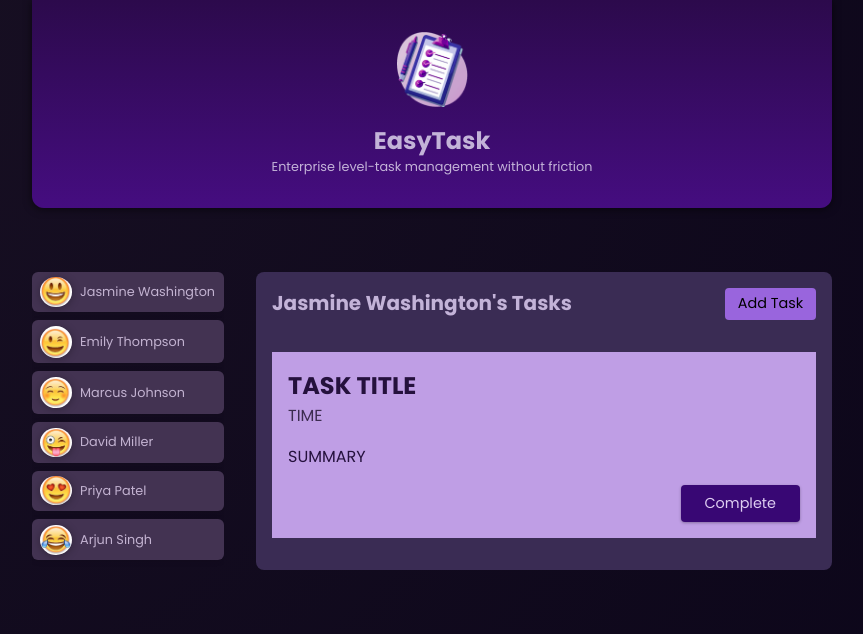
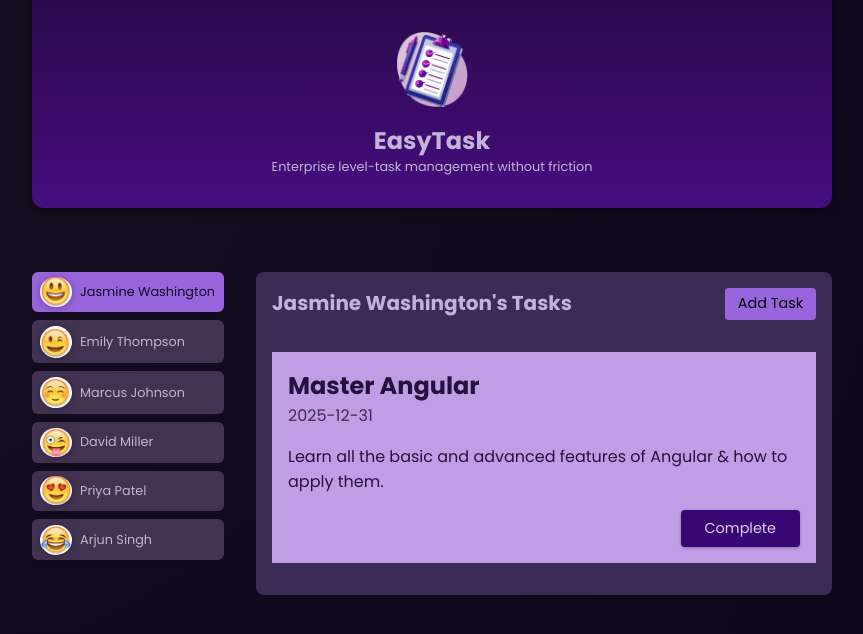
Before and after one commit to Gili-Bolak/angular-project, an Angular app: page / in a window 1280 px wide. Both pictures are taken after a click on the button "Jasmine Washington". Shown: the top 634 px of the page, without its empty margins (208-1071 px from the left). Built offline with nearby package versions, Linux system fonts and the light colour scheme.

Commit message:
add user and task models. made the complete button active

```diff
--- a/src/app/app.component.html
+++ b/src/app/app.component.html
@@ -4,7 +4,7 @@
   <ul id="users">
     @for (user of users; track user.id) {
         <li>
-            <app-user [user]="user" (select)="onSelectUser($event)" />
+            <app-user [selected]="user.id === selectedUserId" [user]="user" (select)="onSelectUser($event)" />
         </li>
     }
   </ul>
--- a/src/app/tasks/task/task.component.html
+++ b/src/app/tasks/task/task.component.html
@@ -1,8 +1,8 @@
 <article>
-    <h2>TASK TITLE</h2>
-    <time>TIME</time>
-    <p>SUMMARY</p>
+    <h2>{{task.title}}</h2>
+    <time>{{task.dueDate}}</time>
+    <p>{{task.summary}}</p>
     <p class="actions">
-        <button>Complete</button>
+        <button (click)="onCompleteTask()">Complete</button>
     </p>
 </article>
--- a/src/app/tasks/task/task.component.ts
+++ b/src/app/tasks/task/task.component.ts
@@ -1,4 +1,5 @@
-import { Component } from '@angular/core';
+import { Component, EventEmitter, Input, Output } from '@angular/core';
+import { type Task } from './task.model'
 
 @Component({
   selector: 'app-task',
@@ -8,5 +9,10 @@
   styleUrl: './task.component.css'
 })
 export class TaskComponent {
+  @Input({ required:true }) task!: Task
+  @Output() complete = new EventEmitter<string>()
 
+  onCompleteTask(){
+    this.complete.emit(this.task.id)
+  }
 }
--- a/src/app/tasks/tasks.component.html
+++ b/src/app/tasks/tasks.component.html
@@ -9,7 +9,7 @@
     <ul>
         @for (task of selectedUserTasks; track task.id) {
             <li>
-                <app-task/>
+                <app-task [task]="task" (complete)="onCompleteTask($event)"/>
             </li>
         }
     </ul>
--- a/src/app/tasks/tasks.component.ts
+++ b/src/app/tasks/tasks.component.ts
@@ -40,4 +40,8 @@
   get selectedUserTasks(){
     return this.tasks.filter((task) => task.userId === this.userId)
   }
+
+  onCompleteTask(id: string){
+    this.tasks = this.tasks.filter((task) => task.id !== id)
+  }
 }
--- a/src/app/user/user.component.html
+++ b/src/app/user/user.component.html
@@ -1,5 +1,5 @@
 <div>
-    <button (click)="onSelectUser()">
+    <button [class.active]="selected" (click)="onSelectUser()">
         <img [src]="imagePath" [alt]="user.name"/>
         <span>{{user.name}}</span>
     </button>
--- /dev/null
+++ b/src/app/user/user.model.ts
@@ -0,0 +1,5 @@
+export interface User {
+    id: string,
+    avatar: string,
+    name: string
+  }
```
Also changed, not shown: src/app/tasks/task/task.model.ts (added, +7 -0 lines), src/app/user/user.component.ts (+2 -5 lines).
